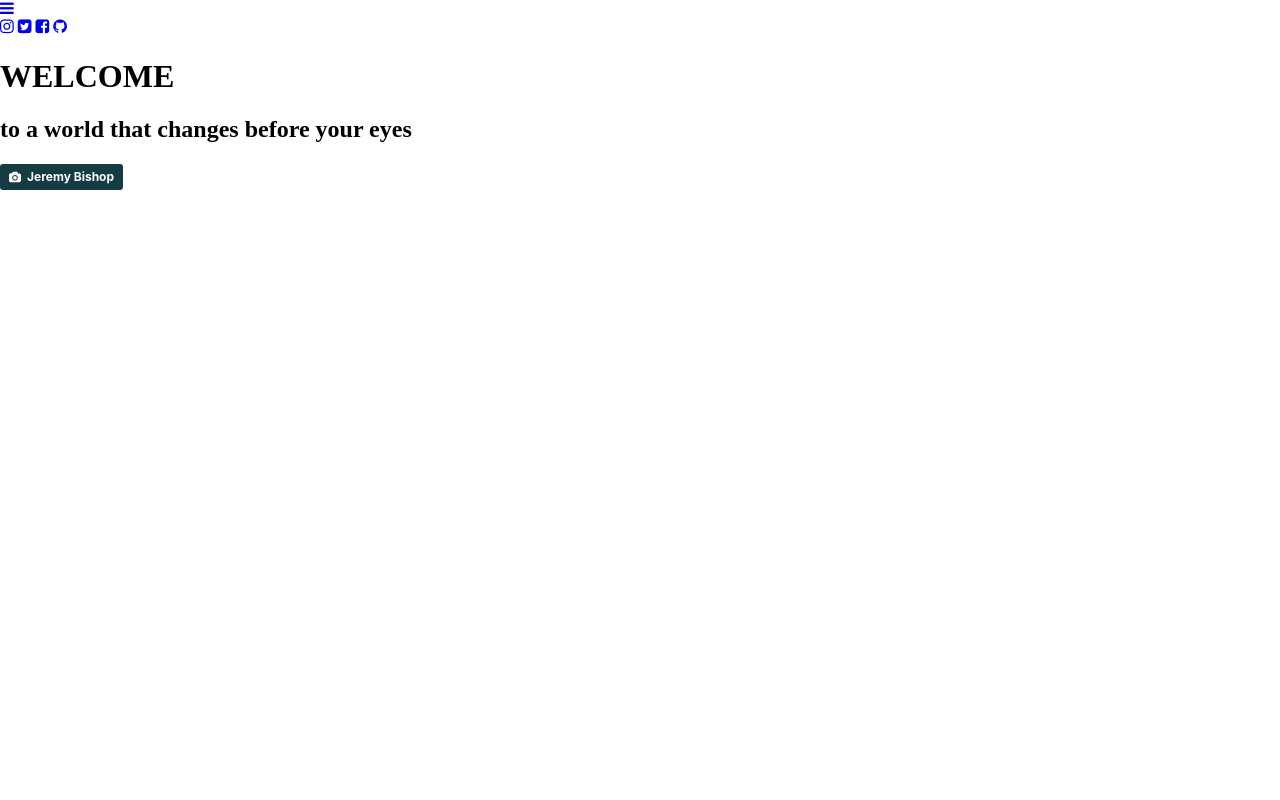
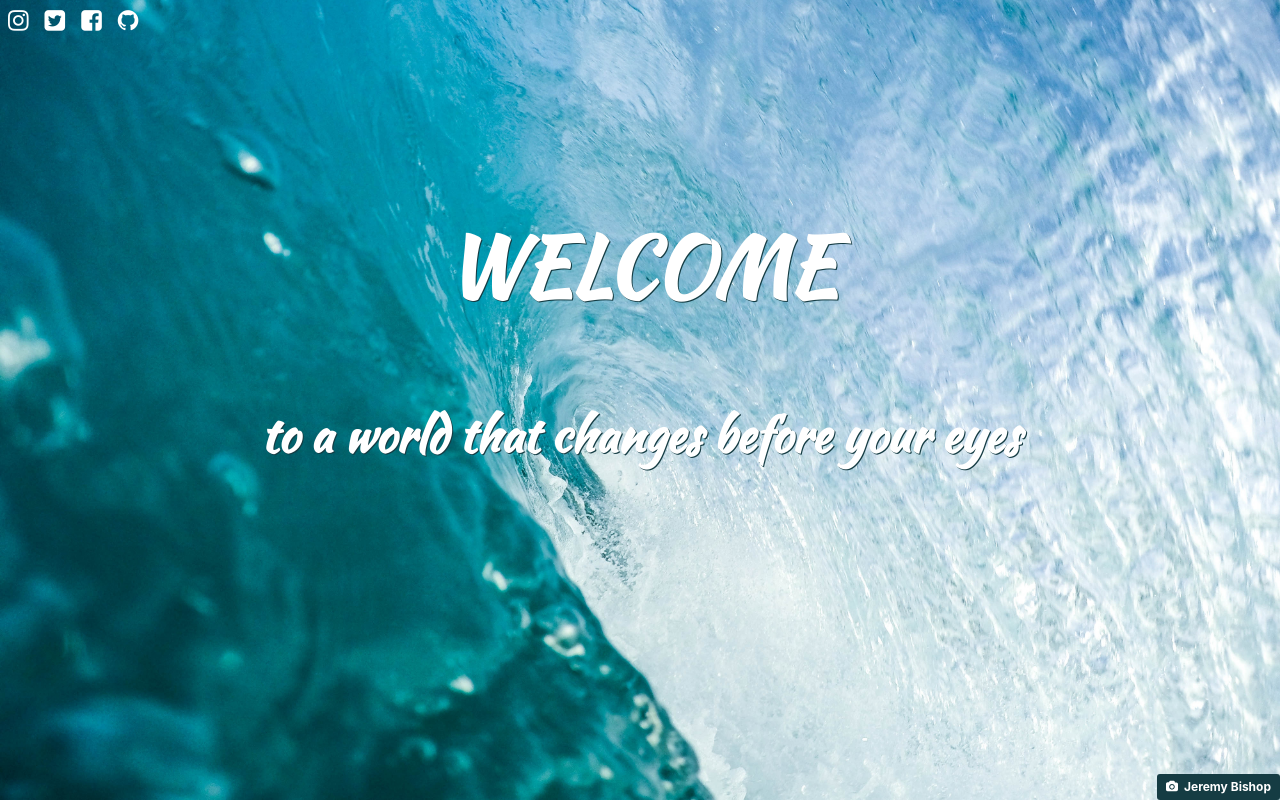
Before and after one commit to info340a-wi23/problem-04-zRustyz, a website: page problem-a/index.html in a window 1280 px wide. Drawn offline with nearby package versions, Linux system fonts and the light colour scheme.

Commit message:
problem a complete

```diff
--- a/problem-a/css/style.css
+++ b/problem-a/css/style.css
@@ -0,0 +1,87 @@
+body {
+  margin: .5rem;
+  background-color: #93b8d7;
+  color: white;
+}
+
+nav a {
+  color: white;
+  font-size: 2.5rem;
+  margin-right: .5em;
+}
+
+#social-links {
+  display: none;
+}
+
+main {
+  text-align: center;
+  font-family: "Kaushan Script", fantasy, papyrus;
+  margin-top: 23vh;
+}
+
+main h1 {
+  font-size: 4rem;
+}
+
+main h2 {
+  font-size: 2rem;
+  margin-top: 2em;
+}
+
+footer {
+  display: none ;
+}
+
+@media (min-width: 598px) {
+  #hamburger-menu {
+    display: none;
+  }
+  #social-links {
+    display: block;
+  }
+}
+
+@media (min-width: 768px) {
+  body {
+    background-image: url('../img/splash-md.jpg');
+    background-position: center;
+    background-size: cover;
+  }
+
+  html {
+    height: 100%;
+  }
+
+  footer {
+    display: block;
+    position: fixed;
+    bottom: 0;
+    right: 0;
+  }
+
+  main {
+    text-shadow: 1px 1px #153c43;
+  }
+}
+
+@media (min-width: 992px) {
+  body {
+    background-image: url('../img/splash-lg.jpg');
+  }
+  nav a {
+    font-size: 1.5rem;
+  }
+  main h1 {
+    font-size: 5rem;
+  }
+  main h2 {
+    font-size: 3rem;
+  }
+}
+
+@media (min-width: 1200px) {
+  body {
+    background-image: url('../img/splash-xl.jpg');
+  }
+}
--- a/problem-a/index.html
+++ b/problem-a/index.html
@@ -2,6 +2,7 @@
 <html lang="en">
 <head>
   <meta charset="utf-8">
+  <meta name="viewport" content="width=device-width, initial-scale=1, shrink-to-fit=no">
   <title>Splash Page</title>
 
   <!-- normalize.css for cross-browser stuff -->
```
